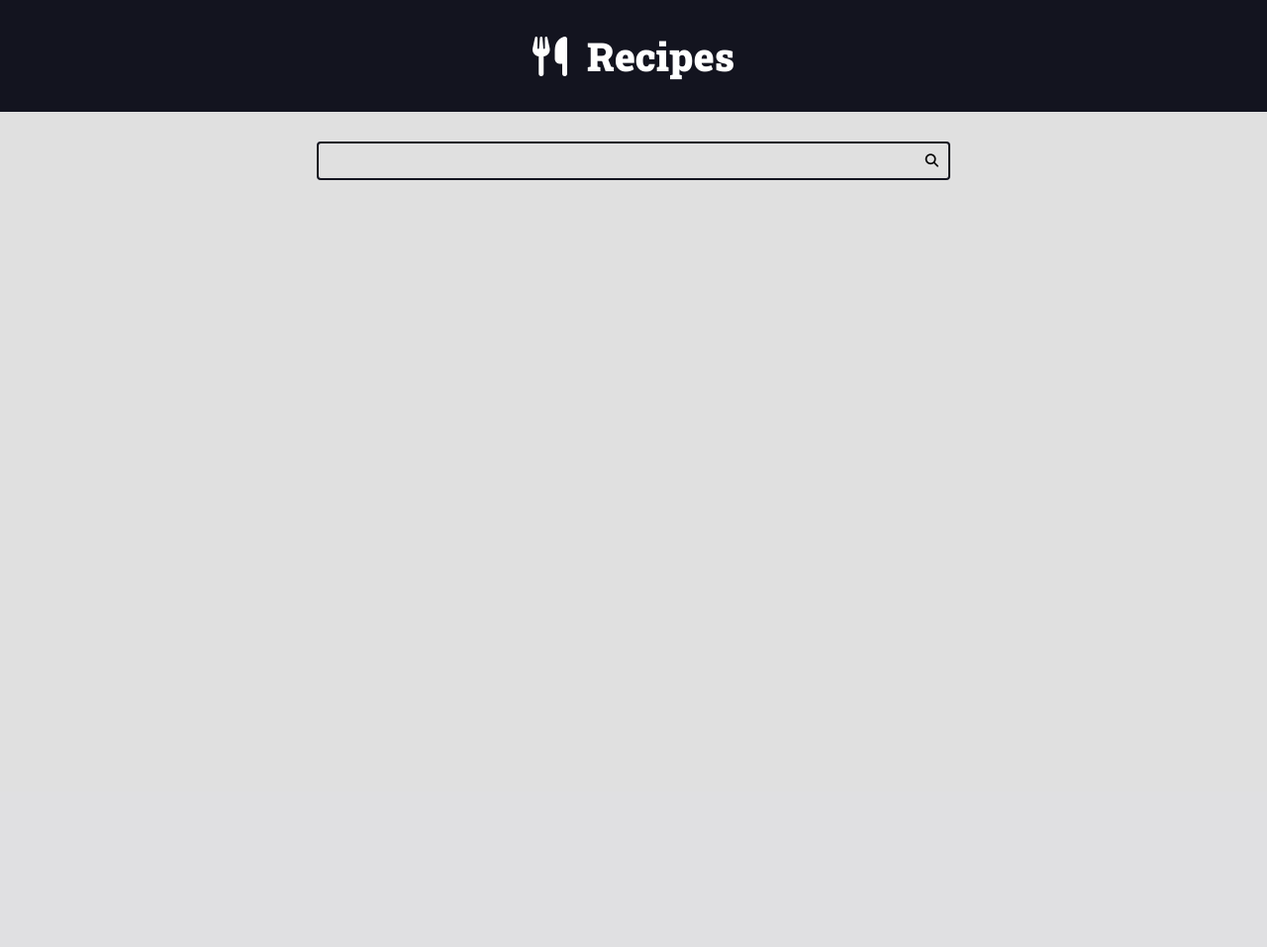
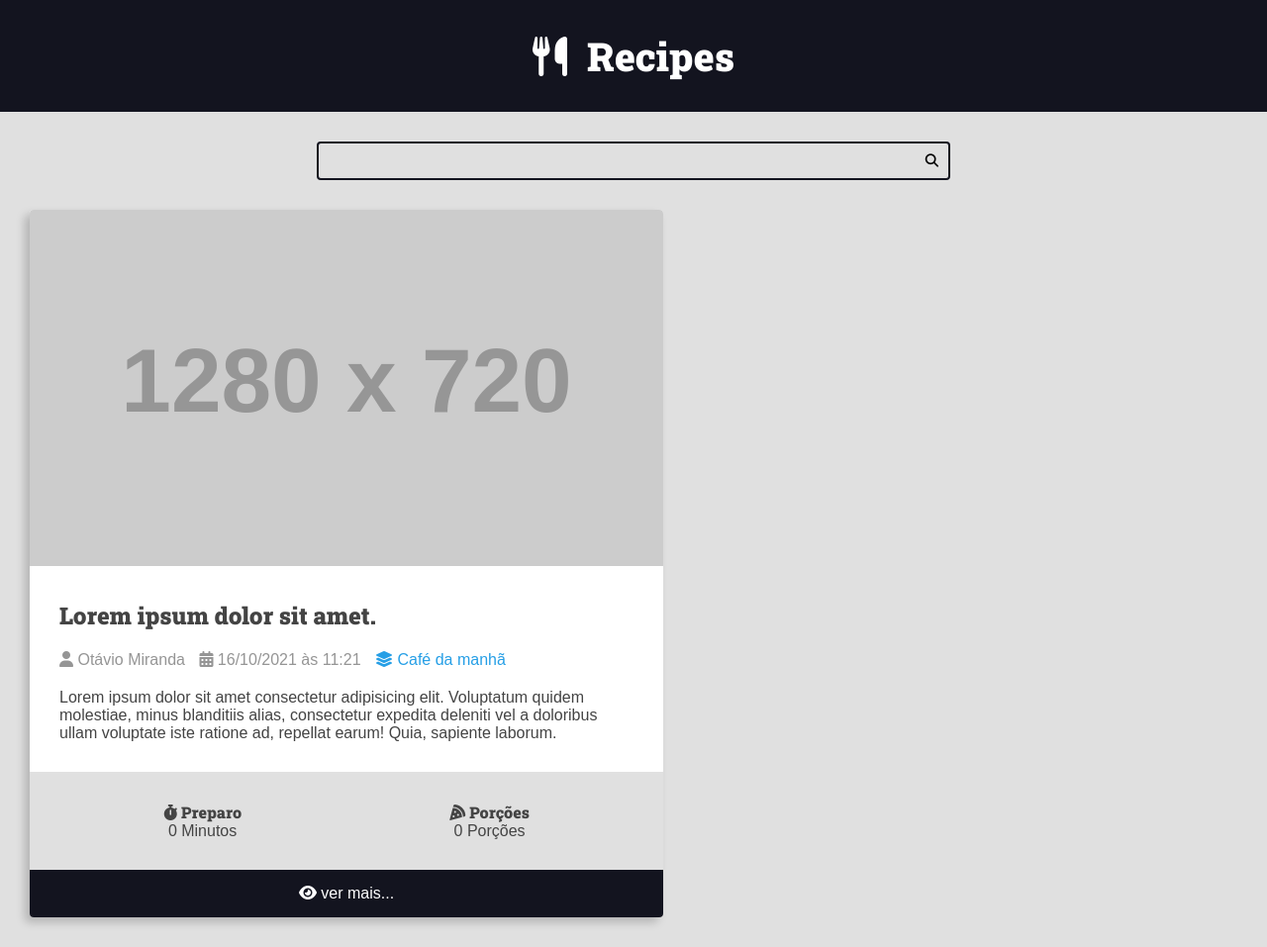
Before and after one commit to jmacedo91/curso-django-projeto1, a Django app: page / in a window 1280 px wide. Shown: the whole page at 99% size. Before the commit the page ends 182 px from the top, so only its background shows below. Run offline with Django 5.2, Linux system fonts and the light colour scheme; grey boxes labelled with a size stand in for pictures from a placeholder-image service; some libraries are stand-ins or nearby versions.

Commit message:
Finalizando cards de receita

```diff
--- a/recipes/templates/recipes/pages/home.html
+++ b/recipes/templates/recipes/pages/home.html
@@ -2,16 +2,66 @@
 
 <body>
     {% include "recipes/partials/header.html" %}
+    {% include "recipes/partials/search.html" %}
 
-    <div class="search-container">
-        <div class="container">
-            <form action="" class="search-form">
-                <input type="search" class="search-input" name="search">
-                <button type="submit" class="search-button"><i class="fas fa-search"></i></button>
+    <main class="main-content-container">
+        <div class="main-content main-content-list container">
+            <div class="recipe recipe-list-item">
 
-            </form>
+                <div class="recipe-cover">
+                    <img src="https://placehold.co/1280x720/269fe6/.png" alt="Temporário">
+                </div>
+
+                <div class="recipe-title-container">
+                    <h2 class="recipe-title">Lorem ipsum dolor sit amet.</h2>
+                </div>
+
+                <div class="recipe-author">
+                    <span class="recipe-author-item">
+                        <i class="fas fa-user"></i>
+                        Otávio Miranda
+                    </span>
+                    <span class="recipe-author-item">
+                        <i class="fas fa-calendar-alt"></i>
+                        16/10/2021 às 11:21
+                    </span>
+                    <span class="recipe-author-item">
+                        <a href="/recipes/category/cafe-da-manha/">
+                            <i class="fas fa-layer-group"></i>
+                            <span>Café da manhã</span>
+                        </a>
+                    </span>
+                </div>
+
+                <div class="recipe-content">
+                    <p>Lorem ipsum dolor sit amet consectetur adipisicing elit. Voluptatum quidem molestiae, minus blanditiis alias, consectetur expedita deleniti vel a doloribus ullam voluptate iste ratione ad, repellat earum! Quia, sapiente laborum.</p>
+                </div>
+
+                <div class="recipe-meta-container">
+                    <div class="recipe-meta recipe-preparation">
+                        <h3 class="recipe-meta-title"><i class="fas fa-stopwatch"></i> Preparo</h3>
+                        <div class="recipe-meta-text">
+                            0 Minutos
+                        </div>
+                    </div>
+                    <div class="recipe-meta recipe-servings">
+                        <h3 class="recipe-meta-title"><i class="fas fa-pizza-slice"></i> Porções</h3>
+                        <div class="recipe-meta-text">
+                            0 Porções
+                        </div>
+                    </div>
+                </div>
+
+                <footer class="recipe-footer">
+                    <a class="recipe-read-more button button-dark button-full-width" href="/recipes/3/">
+                        <i class="fas fa-eye"></i>
+                        <span>ver mais...</span>
+                    </a>
+                </footer>
+
+            </div>
         </div>
-    </div>
+    </main>
 
 </body>
 </html>
--- a/recipes/templates/recipes/partials/head.html
+++ b/recipes/templates/recipes/partials/head.html
@@ -73,6 +73,7 @@
             font-size: 1.6rem;
             font-family: var(--font-primary);
             background: var(--color-gray-1);
+            color: var(--color-dark-text);
         }
 
         h1,
@@ -152,5 +153,104 @@
         .search-form:focus-within .search-button {
             color: var(--color-primary);
         }
+
+        .main-content {
+            padding-top: 0;
+        }
+
+        .main-content-list {
+            display: grid;
+            grid-template-columns: repeat(auto-fit, minmax(340px, 1fr));
+            gap: var(--spacing-gutter-large)
+        }
+
+        .temp {
+            height: 40rem;
+            background: red;
+        }
+
+        .recipe {
+            background: var(--color-white);
+            box-shadow: -5px 5px 10px rgba(0, 0, 0, .2);
+            transform: scale(1);
+            transition: all 300ms ease-in-out;
+            border-radius: .4rem;
+            overflow: hidden;
+        }
+
+        .recipe img {
+            max-width: 100%;
+        }
+
+        .recipe-list-item {
+            max-width: 64rem;
+        }
+
+        .recipe-list-item:hover {
+            transform: scale(1.02);
+            box-shadow: -8px 8px 18px rgba(0, 0, 0, .25);
+        }
+
+        .recipe-title-container {
+            padding: var(--spacing-gutter-medium);
+            padding-bottom: 2rem;
+        }
+
+        .recipe-author {
+            padding: 0 var(--spacing-gutter-medium);
+        }
+
+        .recipe-author-item {
+            color: var(--color-gray-4);
+            margin-right: 1rem;
+        }
+
+        .recipe-author a {
+            color: var(--color-primary);
+            text-decoration: none;
+        }
+
+        .recipe-author a:hover {
+            color: var(--color-primary-dark);
+            transition: all 300ms ease-in-out;
+        }
+
+        .recipe-content {
+            padding: var(--spacing-gutter-medium);
+            padding-top: 2rem;
+        }
+
+        .recipe-meta-container {
+            display: flex;
+            flex-flow: row wrap;
+            padding: var(--spacing-gutter-medium);
+            background: var(--color-gray-1);
+        }
+
+        .recipe-meta {
+            display: flex;
+            flex-flow: column nowrap;
+            flex-shrink: 1;
+            flex-grow: 1;
+            text-align: center;
+        }
+
+        .recipe-meta-title {
+            font-size: 1.6rem;
+        }
+
+        .recipe-footer a {
+            background: var(--color-primary-dark);
+            display: block;
+            color: var(--color-white);
+            text-decoration: none;
+            text-align: center;
+            padding: 1.5rem var(--spacing-gutter-medium);
+            transition: all 300ms ease-in-out;
+        }
+
+        .recipe-footer a:hover {
+            filter: brightness(2);
+        }
     </style>
 </head>
--- /dev/null
+++ b/recipes/templates/recipes/partials/search.html
@@ -0,0 +1,8 @@
+<div class="search-container">
+    <div class="container">
+        <form action="" class="search-form">
+            <input type="search" class="search-input" name="search">
+            <button type="submit" class="search-button"><i class="fas fa-search"></i></button>
+        </form>
+    </div>
+</div>
```
